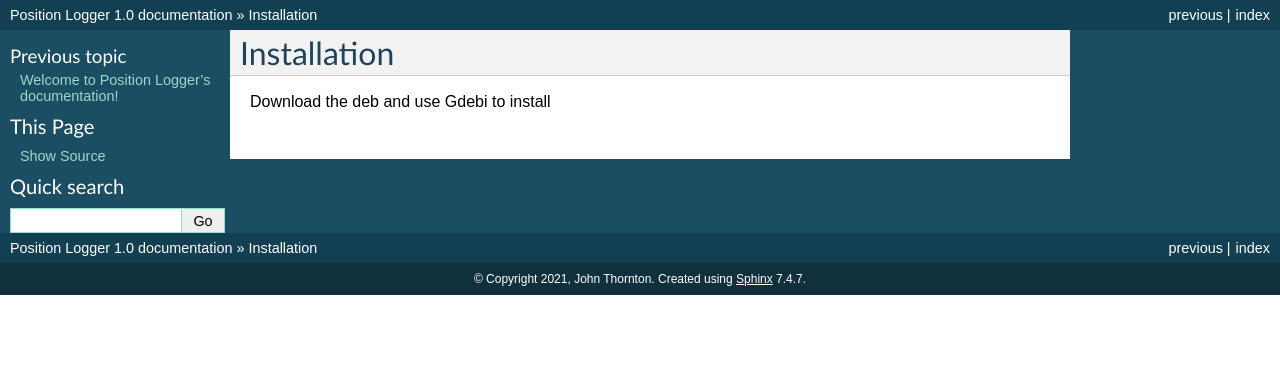
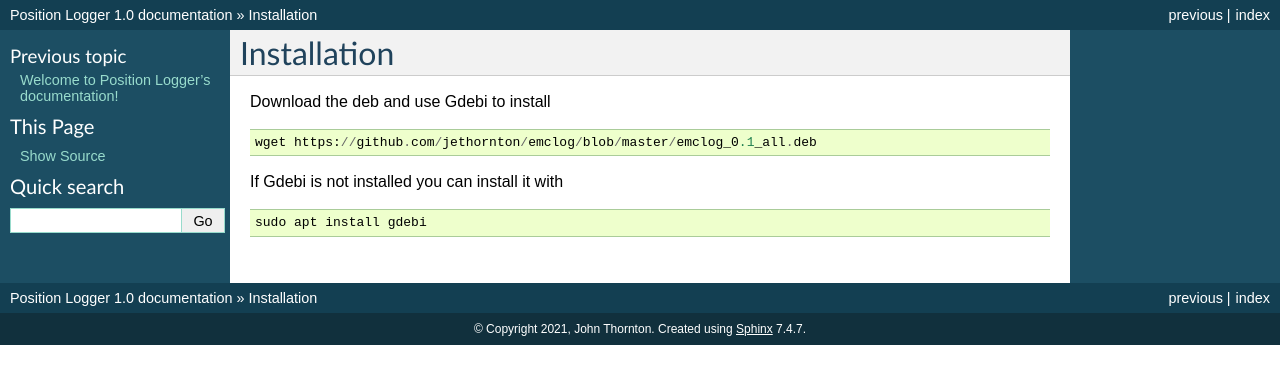
Before and after one commit to jethornton/emclog, a Sphinx documentation site: the page built from docs/source/install.rst, in a window 1280 px wide. Shown: the top 384 px of the page. Built offline with Sphinx 7.4.7, drawn with Linux system fonts in a browser that asks for light colours.

Commit message:
update install doc

```diff
--- a/docs/source/install.rst
+++ b/docs/source/install.rst
@@ -2,3 +2,11 @@
 ============
 
 Download the deb and use Gdebi to install
+::
+
+	wget https://github.com/jethornton/emclog/blob/master/emclog_0.1_all.deb
+
+If Gdebi is not installed you can install it with
+::
+
+	sudo apt install gdebi
```
